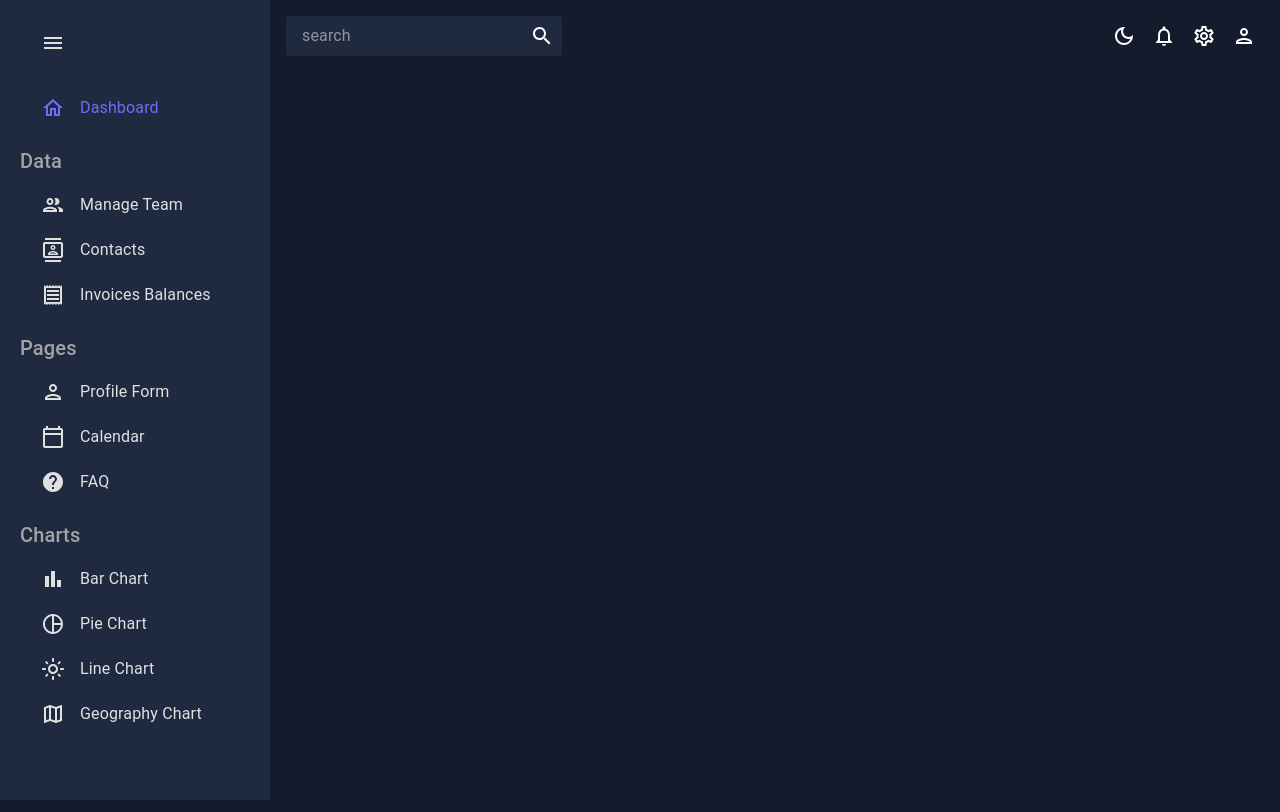
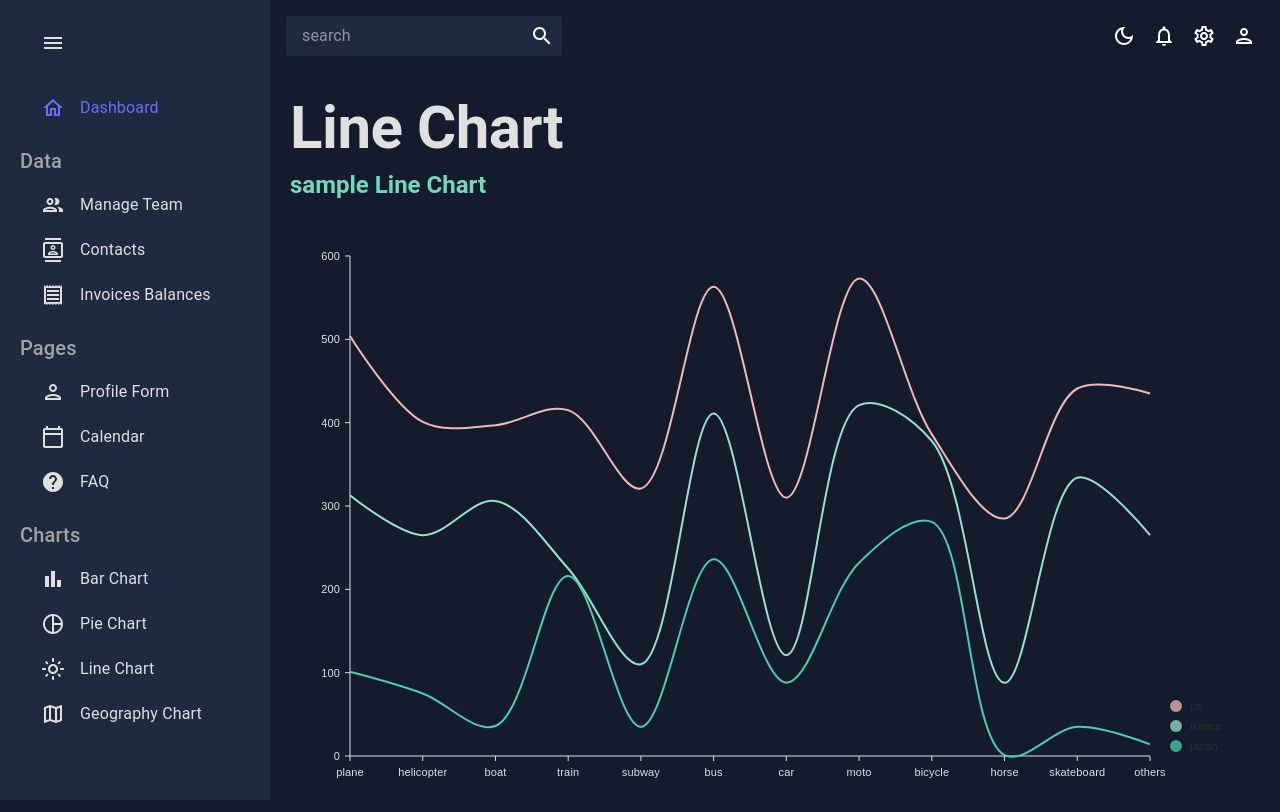
Before and after one commit to Jaymoo87/admindashboard-boilerplate, a React (Create React App) app: page /line in a window 1280 px wide. Built offline with nearby package versions, Linux system fonts and the light colour scheme.

Commit message:
bar, pie and line charts look great. geo chart next. calender is funcitoning correctly and events show up now

```diff
--- a/package.json
+++ b/package.json
@@ -5,6 +5,7 @@
   "dependencies": {
     "@emotion/react": "^11.11.1",
     "@emotion/styled": "^11.11.0",
+    "@fullcalendar/core": "^6.1.8",
     "@fullcalendar/daygrid": "^6.1.8",
     "@fullcalendar/interaction": "^6.1.8",
     "@fullcalendar/list": "^6.1.8",
@@ -16,6 +17,7 @@
     "@nivo/bar": "^0.83.0",
     "@nivo/core": "^0.83.0",
     "@nivo/geo": "^0.83.0",
+    "@nivo/line": "^0.83.0",
     "@nivo/pie": "^0.83.0",
     "@testing-library/jest-dom": "^5.16.5",
     "@testing-library/react": "^13.4.0",
--- a/src/App.js
+++ b/src/App.js
@@ -14,7 +14,7 @@
 import FAQ from './scenes/faq';
 import Bar from './scenes/bar';
 import Pie from './scenes/pie';
-// import Line from './scenes/line';
+import Line from './scenes/line';
 // import Geography from './scenes/geography';
 
 function App() {
@@ -38,7 +38,7 @@
               <Route path="/faq" element={<FAQ />} />
               <Route path="/bar" element={<Bar />} />
               <Route path="/pie" element={<Pie />} />
-              {/* <Route path="/line" element={<Line />} /> */}
+              <Route path="/line" element={<Line />} />
               {/* <Route path="/geography" element={<Geography />} /> */}
             </Routes>
           </main>
--- a/src/components/BarChart.jsx
+++ b/src/components/BarChart.jsx
@@ -103,10 +103,10 @@
       enableLabel={false}
       labelSkipWidth={12}
       labelSkipHeight={12}
-      labelTextColor={{
-        from: 'color',
-        modifiers: [['darker', 1.6]],
-      }}
+      // labelTextColor={{
+      //   from: 'color',
+      //   modifiers: [['darker', 1.6]],
+      // }}
       legends={[
         {
           dataFrom: 'keys',
--- /dev/null
+++ b/src/components/LineChart.jsx
@@ -0,0 +1,117 @@
+import React from 'react';
+
+import { useTheme } from '@mui/material';
+import { ResponsiveLine } from '@nivo/line';
+import { tokens } from '../theme';
+import { mockLineData } from '../data/MockData';
+
+const LineChart = (isDashboard = false) => {
+  const theme = useTheme();
+  const colors = tokens(theme.palette.mode);
+
+  return (
+    <ResponsiveLine
+      data={mockLineData}
+      theme={{
+        axis: {
+          domain: {
+            line: {
+              stroke: colors.grey[100],
+            },
+          },
+          legend: {
+            text: {
+              fill: colors.grey[100],
+            },
+          },
+          ticks: {
+            line: {
+              stroke: colors.grey[100],
+              strokeWidth: 1,
+            },
+            text: {
+              fill: colors.grey[100],
+            },
+          },
+          legends: {
+            text: {
+              fill: colors.grey[100],
+            },
+          },
+          tooltip: {
+            container: {
+              color: colors.primary[500],
+            },
+          },
+        },
+      }}
+      colors={isDashboard ? { datum: 'color' } : { scheme: 'nivo' }}
+      margin={{ top: 50, right: 110, bottom: 50, left: 60 }}
+      xScale={{ type: 'point' }}
+      yScale={{
+        type: 'linear',
+        min: 'auto',
+        max: 'auto',
+        stacked: true,
+        reverse: false,
+      }}
+      yFormat=" >-.2f"
+      curve="catmullRom"
+      axisTop={null}
+      axisRight={null}
+      axisBottom={{
+        tickSize: 5,
+        tickPadding: 5,
+        tickRotation: 0,
+        legend: isDashboard ? undefined : 'transportation',
+        legendOffset: 36,
+        legendPosition: 'middle',
+      }}
+      axisLeft={{
+        tickSize: 5,
+        tickPadding: 5,
+        tickValues: 5,
+        tickRotation: 0,
+        legend: isDashboard ? undefined : 'count',
+        legendOffset: -40,
+        legendPosition: 'middle',
+      }}
+      enableGridX={false}
+      enableGridY={false}
+      pointSize={7}
+      pointColor={{ theme: 'background' }}
+      pointBorderWidth={2}
+      pointBorderColor={{ from: 'serieColor' }}
+      pointLabelYOffset={-12}
+      useMesh={true}
+      legends={[
+        {
+          anchor: 'bottom-right',
+          direction: 'column',
+          justify: false,
+          translateX: 100,
+          translateY: 0,
+          itemsSpacing: 0,
+          itemDirection: 'left-to-right',
+          itemWidth: 80,
+          itemHeight: 20,
+          itemOpacity: 0.75,
+          symbolSize: 12,
+          symbolShape: 'circle',
+          symbolBorderColor: 'rgba(0, 0, 0, .5)',
+          effects: [
+            {
+              on: 'hover',
+              style: {
+                itemBackground: 'rgba(0, 0, 0, .03)',
+                itemOpacity: 1,
+              },
+            },
+          ],
+        },
+      ]}
+    />
+  );
+};
+
+export default LineChart;
--- a/src/components/PieChart.jsx
+++ b/src/components/PieChart.jsx
@@ -49,9 +49,8 @@
         from: 'color',
         modifiers: [['darker', 0.2]],
       }}
-      enableArcLabels={false}
       arcLinkLabelsSkipAngle={10}
-      arcLinkLabelsTextColor="#a6a3a3"
+      arcLinkLabelsTextColor={colors.grey[100]}
       arcLinkLabelsThickness={2}
       arcLinkLabelsColor={{ from: 'color' }}
       arcLabelsSkipAngle={10}
@@ -77,56 +76,6 @@
           rotation: -45,
           lineWidth: 6,
           spacing: 10,
-        },
-      ]}
-      fill={[
-        {
-          match: {
-            id: 'ruby',
-          },
-          id: 'dots',
-        },
-        {
-          match: {
-            id: 'c',
-          },
-          id: 'dots',
-        },
-        {
-          match: {
-            id: 'go',
-          },
-          id: 'dots',
-        },
-        {
-          match: {
-            id: 'python',
-          },
-          id: 'dots',
-        },
-        {
-          match: {
-            id: 'scala',
-          },
-          id: 'lines',
-        },
-        {
-          match: {
-            id: 'lisp',
-          },
-          id: 'lines',
-        },
-        {
-          match: {
-            id: 'elixir',
-          },
-          id: 'lines',
-        },
-        {
-          match: {
-            id: 'javascript',
-          },
-          id: 'lines',
         },
       ]}
       legends={[
--- a/src/scenes/calendar/index.jsx
+++ b/src/scenes/calendar/index.jsx
@@ -1,5 +1,5 @@
 import React, { useState } from 'react';
-import formatDate from '@fullcalendar/react';
+import { formatDate } from '@fullcalendar/core';
 import FullCalendar from '@fullcalendar/react';
 import dayGridPlugin from '@fullcalendar/daygrid';
 import timeGridPlugin from '@fullcalendar/timegrid';
@@ -44,12 +44,12 @@
         <Box flex="1 1 20%" backgroundColor={colors.primary[400]} p="15px" borderRadius="4px">
           <Typography variant="h5">Events</Typography>
           <List>
-            {currentEvents.map((e) => (
-              <ListItem key={e.id} sx={{ backgroundColor: colors.greenAccent[500] }} m="10px 0" borderRadius="2px">
+            {currentEvents.map((ev) => (
+              <ListItem key={ev.id} sx={{ backgroundColor: colors.greenAccent[500] }} m="10px 0" borderRadius="2px">
                 <ListItemText
-                  primary={e.title}
+                  primary={ev.title}
                   secondary={
-                    <Typography>{formatDate(e.start, { year: 'numeric', month: 'short', day: 'numeric' })}</Typography>
+                    <Typography>{formatDate(ev.start, { year: 'numeric', month: 'short', day: 'numeric' })}</Typography>
                   }
                 />
               </ListItem>
@@ -73,7 +73,7 @@
             dayMaxEvents={true}
             select={handleDateClick}
             eventClick={handleEventClick}
-            eventSet={(e) => setCurrentEvents(e)}
+            eventsSet={(e) => setCurrentEvents(e)}
             initialEvents={[
               { id: '1234', title: 'All-day Event', date: '2023-07-04' },
               { id: '4321', title: 'Timed Event', date: '2023-07-06' },
--- /dev/null
+++ b/src/scenes/line/index.jsx
@@ -0,0 +1,16 @@
+import { Box } from '@mui/material';
+import Header from '../../components/Header';
+import LineChart from '../../components/LineChart';
+
+const Line = () => {
+  return (
+    <Box m="20px">
+      <Header title="Line Chart" subtitle="sample Line Chart" />
+      <Box height="75vh">
+        <LineChart />
+      </Box>
+    </Box>
+  );
+};
+
+export default Line;
```
Also changed, not shown: 1 other file (tests, documents, lock files or other folders).
